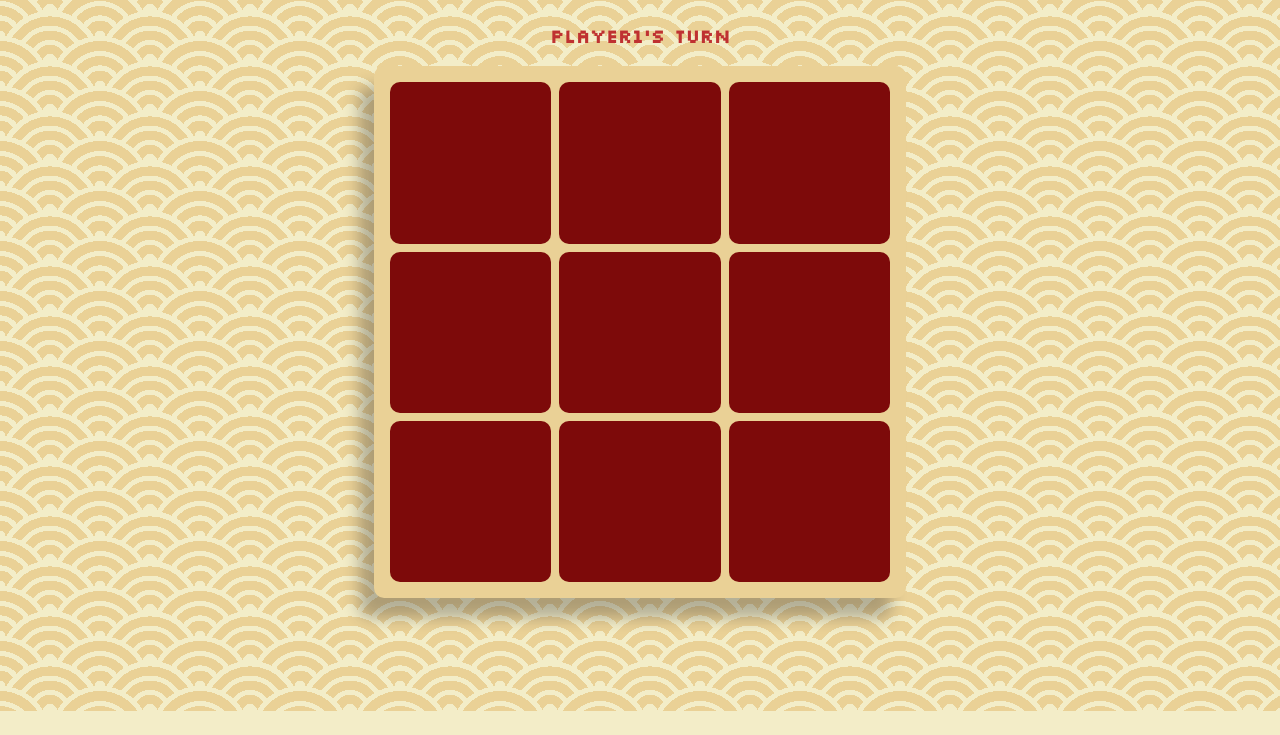
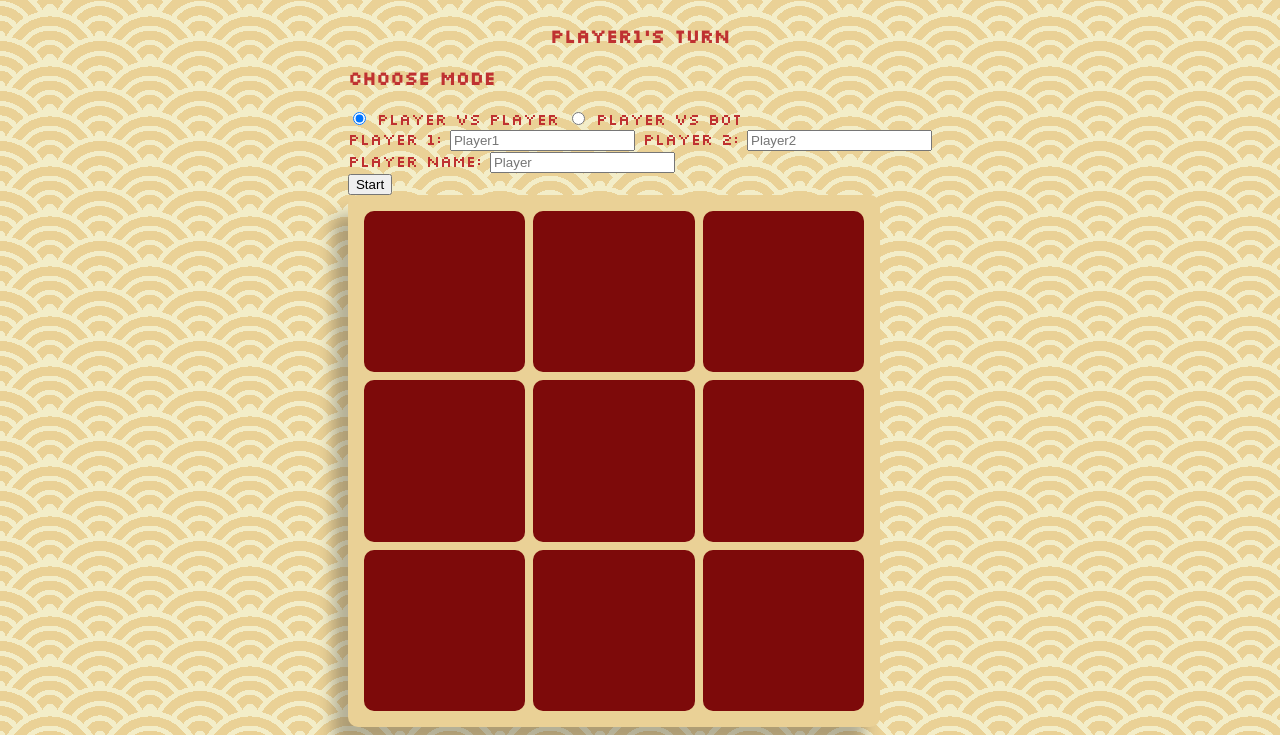
Before and after one commit to dd-mahn/Tic-Tac-Toe, a plain HTML site: page index.html in a window 1280 px wide. Shown: the part 89-824 px from the top of the page. Before the commit the page ends 800 px from the top, so only its background shows below. Drawn offline with Linux system fonts and the light colour scheme.

Commit message:
working on forms

```diff
--- a/index.html
+++ b/index.html
@@ -5,11 +5,36 @@
     <meta name="viewport" content="width=device-width, initial-scale=1.0">
     <title>Tic Tac Toe</title>
     <link rel="stylesheet" href="./style.css">
+    <link rel="stylesheet" href="./star.css">
 </head>
 <body>
     <div class="container">
         <h1 class="title">Tic-tac-toe</h1>
         <h3 class="turn"></h3>
+        <div class="mode__form">
+            <h3 class="mode__title">Choose mode</h3>
+            <form class="mode__pick">
+                <input type="radio" name="mode" value = "player" checked>
+                <label for="player">Player vs Player</label>
+                <input type="radio" name="mode" value = "bot">
+                <label for="bot">Player vs Bot</label>
+            </form>
+
+            <form class="mode__player">
+                <label for="player1"> Player 1:</label>
+                <input type="text" placeholder="Player1" id="player1">
+                <label for="player2"> Player 2:</label>
+                <input type="text" placeholder="Player2" id="player2">
+            </form>
+
+            <form class="mode__bot">
+                <label for="player">Player Name:</label>
+                <input type="text" placeholder="Player" id="player">
+            </form>
+
+            <button>Start</button>
+
+        </div>
         <div class="board"></div>
         <button class="restart__btn">Restart</button>
     </div>
```
